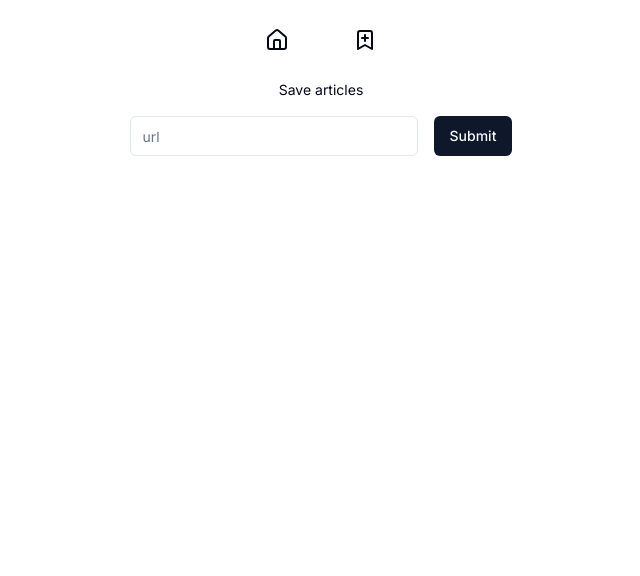
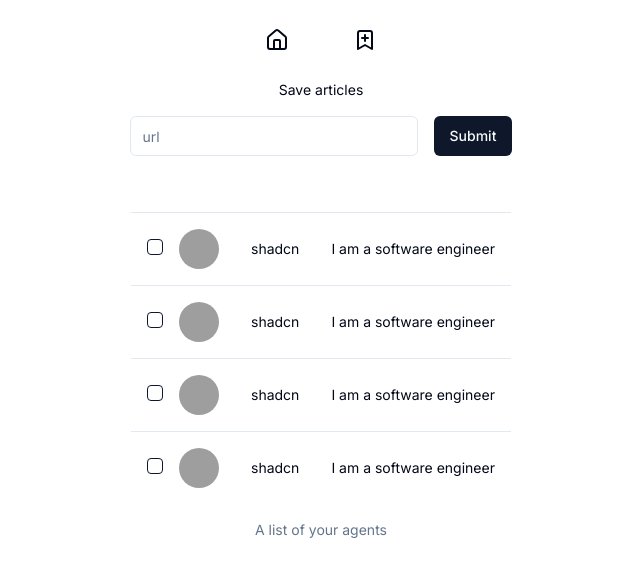
Before and after one commit to tsengtinghan/odin, a Next.js app: page /dashboard in a window 1280 px wide. Shown: the top 576 px of the page, without its empty margins (319-959 px from the left). Built offline with nearby package versions, Linux system fonts and the light colour scheme; grey boxes are pictures that could not be loaded.

Commit message:
minimum agent list

```diff
--- a/app/dashboard/page.tsx
+++ b/app/dashboard/page.tsx
@@ -3,6 +3,7 @@ import React, { useState } from "react";
 import { Button } from "@/components/ui/button";
 import { Input } from "@/components/ui/input";
 import Link from "next/link";
+import AgentList from "@/components/agent_list";
 
 export default function Dashboard() {
   const handleClick = async () => {
@@ -39,6 +40,9 @@ export default function Dashboard() {
         />
         <Button onClick={handleClick}>Submit</Button>
       </div>
+      <div className="pt-10 w-auto">
+        <AgentList />
+      </div>
     </div>
   );
 }
--- /dev/null
+++ b/components/agent_list.tsx
@@ -0,0 +1,61 @@
+import {
+  Table,
+  TableBody,
+  TableCaption,
+  TableCell,
+  TableHead,
+  TableHeader,
+  TableRow,
+} from "@/components/ui/table";
+import { Checkbox } from "@/components/ui/checkbox";
+import { Avatar, AvatarFallback, AvatarImage } from "@/components/ui/avatar";
+export default function AgentList() {
+  const agents = [
+    {
+      username: "shadcn",
+      bio: "I am a software engineer",
+    },
+    {
+      username: "shadcn",
+      bio: "I am a software engineer",
+    },
+    {
+      username: "shadcn",
+      bio: "I am a software engineer",
+    },
+    {
+      username: "shadcn",
+      bio: "I am a software engineer",
+    },
+  ];
+  return (
+    <div>
+      <Table>
+        <TableCaption>A list of your agents</TableCaption>
+        <TableHeader>
+         <TableRow></TableRow>
+        </TableHeader>
+        <TableBody>
+          {agents.map((agent) => (
+            <TableRow>
+              <TableCell className="font-medium">
+                <Checkbox id="agent" />
+              </TableCell>
+              <TableCell>
+                <Avatar>
+                  <AvatarImage
+                    src="https://github.com/shadcn.png"
+                    alt="@shadcn"
+                  />
+                  <AvatarFallback>CN</AvatarFallback>
+                </Avatar>
+              </TableCell>
+              <TableCell>{agent.username}</TableCell>
+              <TableCell className="text-right">{agent.bio}</TableCell>
+            </TableRow>
+          ))}
+        </TableBody>
+      </Table>
+    </div>
+  );
+}
--- /dev/null
+++ b/components/ui/checkbox.tsx
@@ -0,0 +1,30 @@
+"use client"
+
+import * as React from "react"
+import * as CheckboxPrimitive from "@radix-ui/react-checkbox"
+import { Check } from "lucide-react"
+
+import { cn } from "@/lib/utils"
+
+const Checkbox = React.forwardRef<
+  React.ElementRef<typeof CheckboxPrimitive.Root>,
+  React.ComponentPropsWithoutRef<typeof CheckboxPrimitive.Root>
+>(({ className, ...props }, ref) => (
+  <CheckboxPrimitive.Root
+    ref={ref}
+    className={cn(
+      "peer h-4 w-4 shrink-0 rounded-sm border border-primary ring-offset-background focus-visible:outline-none focus-visible:ring-2 focus-visible:ring-ring focus-visible:ring-offset-2 disabled:cursor-not-allowed disabled:opacity-50 data-[state=checked]:bg-primary data-[state=checked]:text-primary-foreground",
+      className
+    )}
+    {...props}
+  >
+    <CheckboxPrimitive.Indicator
+      className={cn("flex items-center justify-center text-current")}
+    >
+      <Check className="h-4 w-4" />
+    </CheckboxPrimitive.Indicator>
+  </CheckboxPrimitive.Root>
+))
+Checkbox.displayName = CheckboxPrimitive.Root.displayName
+
+export { Checkbox }
--- /dev/null
+++ b/components/ui/table.tsx
@@ -0,0 +1,117 @@
+import * as React from "react"
+
+import { cn } from "@/lib/utils"
+
+const Table = React.forwardRef<
+  HTMLTableElement,
+  React.HTMLAttributes<HTMLTableElement>
+>(({ className, ...props }, ref) => (
+  <div className="relative w-full overflow-auto">
+    <table
+      ref={ref}
+      className={cn("w-full caption-bottom text-sm", className)}
+      {...props}
+    />
+  </div>
+))
+Table.displayName = "Table"
+
+const TableHeader = React.forwardRef<
+  HTMLTableSectionElement,
+  React.HTMLAttributes<HTMLTableSectionElement>
+>(({ className, ...props }, ref) => (
+  <thead ref={ref} className={cn("[&_tr]:border-b", className)} {...props} />
+))
+TableHeader.displayName = "TableHeader"
+
+const TableBody = React.forwardRef<
+  HTMLTableSectionElement,
+  React.HTMLAttributes<HTMLTableSectionElement>
+>(({ className, ...props }, ref) => (
+  <tbody
+    ref={ref}
+    className={cn("[&_tr:last-child]:border-0", className)}
+    {...props}
+  />
+))
+TableBody.displayName = "TableBody"
+
+const TableFooter = React.forwardRef<
+  HTMLTableSectionElement,
+  React.HTMLAttributes<HTMLTableSectionElement>
+>(({ className, ...props }, ref) => (
+  <tfoot
+    ref={ref}
+    className={cn(
+      "border-t bg-muted/50 font-medium [&>tr]:last:border-b-0",
+      className
+    )}
+    {...props}
+  />
+))
+TableFooter.displayName = "TableFooter"
+
+const TableRow = React.forwardRef<
+  HTMLTableRowElement,
+  React.HTMLAttributes<HTMLTableRowElement>
+>(({ className, ...props }, ref) => (
+  <tr
+    ref={ref}
+    className={cn(
+      "border-b transition-colors hover:bg-muted/50 data-[state=selected]:bg-muted",
+      className
+    )}
+    {...props}
+  />
+))
+TableRow.displayName = "TableRow"
+
+const TableHead = React.forwardRef<
+  HTMLTableCellElement,
+  React.ThHTMLAttributes<HTMLTableCellElement>
+>(({ className, ...props }, ref) => (
+  <th
+    ref={ref}
+    className={cn(
+      "h-12 px-4 text-left align-middle font-medium text-muted-foreground [&:has([role=checkbox])]:pr-0",
+      className
+    )}
+    {...props}
+  />
+))
+TableHead.displayName = "TableHead"
+
+const TableCell = React.forwardRef<
+  HTMLTableCellElement,
+  React.TdHTMLAttributes<HTMLTableCellElement>
+>(({ className, ...props }, ref) => (
+  <td
+    ref={ref}
+    className={cn("p-4 align-middle [&:has([role=checkbox])]:pr-0", className)}
+    {...props}
+  />
+))
+TableCell.displayName = "TableCell"
+
+const TableCaption = React.forwardRef<
+  HTMLTableCaptionElement,
+  React.HTMLAttributes<HTMLTableCaptionElement>
+>(({ className, ...props }, ref) => (
+  <caption
+    ref={ref}
+    className={cn("mt-4 text-sm text-muted-foreground", className)}
+    {...props}
+  />
+))
+TableCaption.displayName = "TableCaption"
+
+export {
+  Table,
+  TableHeader,
+  TableBody,
+  TableFooter,
+  TableHead,
+  TableRow,
+  TableCell,
+  TableCaption,
+}
--- a/package.json
+++ b/package.json
@@ -11,6 +11,7 @@
   "dependencies": {
     "@next/env": "^14.2.4",
     "@radix-ui/react-avatar": "^1.0.4",
+    "@radix-ui/react-checkbox": "^1.0.4",
     "@radix-ui/react-slot": "^1.0.2",
     "class-variance-authority": "^0.7.0",
     "clsx": "^2.1.1",
```
Also changed, not shown: 2 other files (tests, documents, lock files or other folders).
